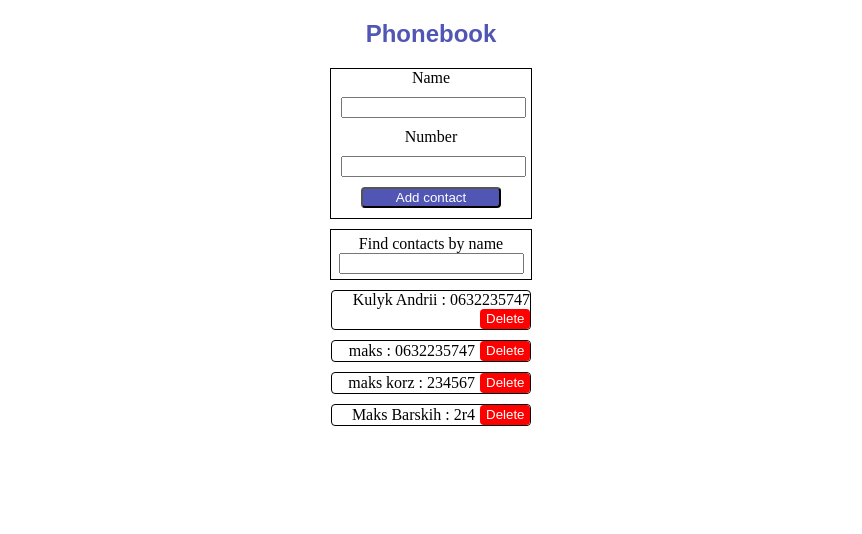
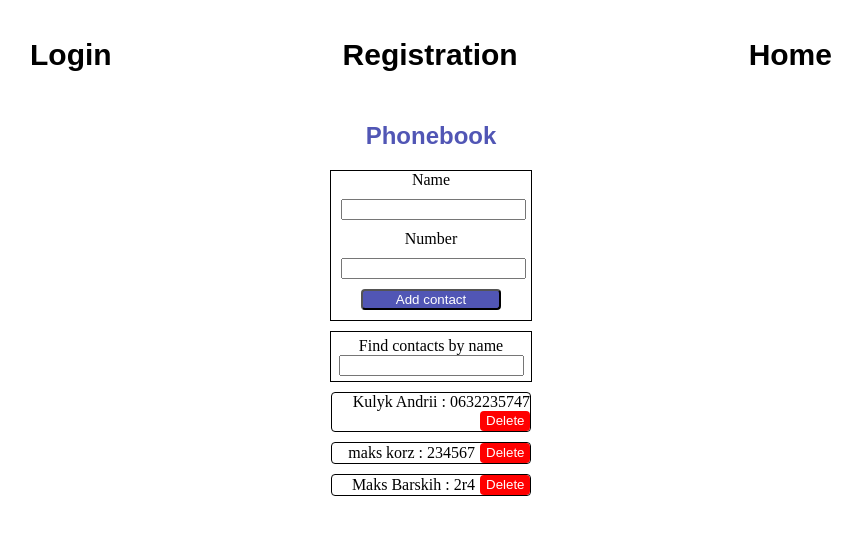
Before and after one commit to kyluk5/goit-react-hw-08-phonebook, a React (Create React App) app: page / in a window 1280 px wide. Shown: the top 534 px of the page, without its empty margins (209-1071 px from the left). Built offline with nearby package versions, Linux system fonts and the light colour scheme; data requests are answered from the project's data file.

Commit message:
componet registration half done

```diff
--- a/server/db.json
+++ b/server/db.json
@@ -4,11 +4,6 @@
       "name": "Kulyk Andrii ",
       "number": "0632235747",
       "id": 1
-    },
-    {
-      "name": "maks",
-      "number": "0632235747",
-      "id": 3
     },
     {
       "name": "maks korz",
--- a/src/Containers/Home/Home.css
+++ b/src/Containers/Home/Home.css
@@ -1 +1,49 @@
-/* your css code */
+.alert {
+    position: absolute;
+    left: 43%;
+    top: 6%;
+    background-color: red;
+    width: 150px;
+    color: white;
+    border-radius: 4px;
+}
+
+.alert-enter-active {
+    animation: task 800ms ease-in alternate-reverse;
+}
+
+@keyframes task {
+    0% {
+        transform: translateX(0);
+    }
+
+    30% {
+        opacity: 0.7;
+        transform: translateX(30px);
+    }
+
+    100% {
+        opacity: 0;
+        transform: translateX(-200px);
+    }
+}
+
+.alert-exit-active {
+    animation: taskBack 800ms ease-in;
+}
+
+@keyframes taskBack {
+    0% {
+        transform: translateX(0);
+    }
+
+    30% {
+        opacity: 0.7;
+        transform: translateX(30px);
+    }
+
+    100% {
+        opacity: 0;
+        transform: translateX(-200px);
+    }
+}
--- a/src/Containers/Home/Home.js
+++ b/src/Containers/Home/Home.js
@@ -1,19 +1,95 @@
-import React from 'react';
-import PropTypes from 'prop-types';
-//import { Test } from './Home.styles';
+import React, { Component } from "react";
+import { connect } from "react-redux";
+import {
+  addContact,
+  getContact,
+} from "../../redux/operations/contactsOperations";
+import PfoneForm from "../../components/PhoneForm/PhoneForm";
+import FindContact from "../../components/FindContact/FindContact";
+import { CSSTransition } from "react-transition-group";
+import "./Home.css";
+import { contactsSelector } from "../../redux/selectors/contacts-selectors";
 
-const Home = (props) => (
-  <div className="HomeWrapper">
-    Test content
-  </div>
-);
+class Home extends Component {
+  state = {
+    name: "",
+    number: "",
+    value: false,
+  };
 
-Home.propTypes = {
-  // bla: PropTypes.string,
+  contactInputValue = ({ target }) => {
+    const { name, value } = target;
+    this.setState({
+      [name]: value,
+    });
+  };
+
+  submitForm = (e) => {
+    e.preventDefault();
+    const { name, number, value } = this.state;
+    if (this.props.contacts.find((item) => item.name === this.state.name)) {
+      this.toggle(value);
+      return;
+    }
+
+    this.props.addContact(name, number);
+
+    this.setState({
+      name: "",
+      number: "",
+    });
+  };
+
+  toggle = (status) => {
+    this.setState({
+      value: !status,
+    });
+  };
+
+  componentDidMount() {
+    this.props.getContact();
+  }
+
+  render() {
+    const { name, number, value } = this.state;
+    const test = () => {
+      this.toggle(true);
+    };
+
+    return (
+      <>
+        <CSSTransition
+          in={value}
+          classNames="alert"
+          timeout={500}
+          mountOnEnter
+          unmountOnExit
+        >
+          <button
+            className="alert"
+            onClick={test}
+          >{`${name} alredy exist`}</button>
+        </CSSTransition>
+
+        <PfoneForm
+          submitForm={this.submitForm}
+          name={name}
+          contactInputValue={this.contactInputValue}
+          number={number}
+        />
+        <FindContact />
+      </>
+    );
+  }
+}
+
+const mapStateToProps = (state) => ({
+  contacts: contactsSelector(state),
+});
+
+const mapDispatchToProps = {
+  addContact,
+  getContact,
 };
 
-Home.defaultProps = {
-  // bla: 'test',
-};
-
-export default Home;
+export default connect(mapStateToProps, mapDispatchToProps)(Home);
--- a/src/Containers/Registration/Registration.css
+++ b/src/Containers/Registration/Registration.css
@@ -1 +1,30 @@
-/* your css code */
+.registration-title {
+    text-align: center;
+}
+
+.registration-form {
+    text-align: -webkit-center;
+}
+
+.reginstration-input {
+    text-align: center;
+    display: flex;
+    min-width: 500px;
+    min-height: 30px;
+    margin-bottom: 30px;
+}
+
+.registaration-button {
+    display: block;
+    margin: 0 auto;
+    min-width: 500px;
+    min-height: 30px;
+    border-radius: 4px;
+    background-color: blueviolet;
+    color: white;
+
+}
+
+.log-in {
+    text-align: center;
+}
--- a/src/Containers/Registration/Registration.js
+++ b/src/Containers/Registration/Registration.js
@@ -1,11 +1,27 @@
-import React from 'react';
-import PropTypes from 'prop-types';
-//import { Test } from './Registration.styles';
+import React from "react";
+import { navigation } from "../navigation";
+// import PropTypes from 'prop-types';
+import "./Registration.css";
+import { NavLink } from "react-router-dom";
 
 const Registration = (props) => (
-  <div className="RegistrationWrapper">
-    Test content
-  </div>
+  <>
+    <h1 className="registration-title">Registration</h1>
+    <form className="registration-form">
+      <input type="name" placeholder="name" className="reginstration-input" />
+      <input type="email" placeholder="email" className="reginstration-input" />
+      <input
+        type="password"
+        placeholder="password"
+        className="reginstration-input"
+      />
+    </form>
+    <button className="registaration-button">Registration</button>
+    <p className="log-in">
+      If you alredy have account, please{" "}
+      <NavLink to={navigation.login}>Log In</NavLink>
+    </p>
+  </>
 );
 
 Registration.propTypes = {
--- a/src/components/App/App.css
+++ /dev/null
@@ -1,49 +0,0 @@
-.alert {
-    position: absolute;
-    left: 43%;
-    top: 6%;
-    background-color: red;
-    width: 150px;
-    color: white;
-    border-radius: 4px;
-}
-
-.alert-enter-active {
-    animation: task 800ms ease-in alternate-reverse;
-}
-
-@keyframes task {
-    0% {
-        transform: translateX(0);
-    }
-
-    30% {
-        opacity: 0.7;
-        transform: translateX(30px);
-    }
-
-    100% {
-        opacity: 0;
-        transform: translateX(-200px);
-    }
-}
-
-.alert-exit-active {
-    animation: taskBack 800ms ease-in;
-}
-
-@keyframes taskBack {
-    0% {
-        transform: translateX(0);
-    }
-
-    30% {
-        opacity: 0.7;
-        transform: translateX(30px);
-    }
-
-    100% {
-        opacity: 0;
-        transform: translateX(-200px);
-    }
-}
--- a/src/components/App/App.js
+++ b/src/components/App/App.js
@@ -1,95 +1,24 @@
 import React, { Component } from "react";
-import { connect } from "react-redux";
-import {
-  addContact,
-  getContact,
-} from "../../redux/operations/contactsOperations";
-import PfoneForm from "../PhoneForm/PhoneForm";
-import FindContact from "../FindContact/FindContact";
-import { CSSTransition } from "react-transition-group";
-import "./App.css";
-import { contactsSelector } from "../../redux/selectors/contacts-selectors";
+import Header from "../Header/Header";
+import Home from "../../Containers/Home/Home";
+import Login from "../../Containers/Login/Login";
+import Registration from "../../Containers/Registration/Registration";
+import { Switch, Route } from "react-router-dom";
+import { navigation } from "../../Containers/navigation";
 
 class App extends Component {
-  state = {
-    name: "",
-    number: "",
-    value: false,
-  };
-
-  contactInputValue = ({ target }) => {
-    const { name, value } = target;
-    this.setState({
-      [name]: value,
-    });
-  };
-
-  submitForm = (e) => {
-    e.preventDefault();
-    const { name, number, value } = this.state;
-    if (this.props.contacts.find((item) => item.name === this.state.name)) {
-      this.toggle(value);
-      return;
-    }
-
-    this.props.addContact(name, number);
-
-    this.setState({
-      name: "",
-      number: "",
-    });
-  };
-
-  toggle = (status) => {
-    this.setState({
-      value: !status,
-    });
-  };
-
-  componentDidMount() {
-    this.props.getContact();
-  }
-
   render() {
-    const { name, number, value } = this.state;
-    const test = () => {
-      this.toggle(true);
-    };
-
     return (
       <>
-        <CSSTransition
-          in={value}
-          classNames="alert"
-          timeout={500}
-          mountOnEnter
-          unmountOnExit
-        >
-          <button
-            className="alert"
-            onClick={test}
-          >{`${name} alredy exist`}</button>
-        </CSSTransition>
-
-        <PfoneForm
-          submitForm={this.submitForm}
-          name={name}
-          contactInputValue={this.contactInputValue}
-          number={number}
-        />
-        <FindContact />
+        <Header />
+        <Switch>
+          <Route exact path={navigation.home} component={Home} />
+          <Route path={navigation.login} component={Login} />
+          <Route path={navigation.registration} component={Registration} />
+        </Switch>
       </>
     );
   }
 }
 
-const mapStateToProps = (state) => ({
-  contacts: contactsSelector(state),
-});
-
-const mapDispatchToProps = {
-  addContact,
-  getContact,
-};
-
-export default connect(mapStateToProps, mapDispatchToProps)(App);
+export default App;
--- a/src/components/Header/Header.css
+++ b/src/components/Header/Header.css
@@ -1 +1,13 @@
-/* your css code */
+.main-nav {
+    display: flex;
+    justify-content: space-evenly;
+    padding: 30px 0 30px;
+}
+
+.nav-link {
+    text-decoration: none;
+    font-size: 30px;
+    font-weight: 700;
+    font-family: sans-serif;
+    color: black;
+}
--- a/src/components/Header/Header.js
+++ b/src/components/Header/Header.js
@@ -1,23 +1,23 @@
 import React from "react";
-import PropTypes from "prop-types";
+// import PropTypes from "prop-types";
 import "./Header.css";
 import { NavLink } from "react-router-dom";
-import { navigation } from "../../../../BC_21_React/src/constants";
+import { navigation } from "../../Containers/navigation";
 
 const Header = (props) => (
-  <heade>
-    <nav>
+  <header>
+    <nav className="main-nav">
       <NavLink to={navigation.login} className="nav-link">
         Login
       </NavLink>
       <NavLink to={navigation.registration} className="nav-link">
-        Register
+        Registration
       </NavLink>
       <NavLink to={navigation.home} className="nav-link">
         Home
       </NavLink>
     </nav>
-  </heade>
+  </header>
 );
 
 Header.propTypes = {
--- a/src/index.js
+++ b/src/index.js
@@ -3,10 +3,13 @@ import ReactDOM from "react-dom";
 import { Provider } from "react-redux";
 import App from "./components/App/App";
 import store from "./redux/store";
+import { BrowserRouter } from "react-router-dom";
 
 ReactDOM.render(
   <Provider store={store}>
-    <App />
+    <BrowserRouter>
+      <App />
+    </BrowserRouter>
   </Provider>,
   document.getElementById("root")
 );
```
Also changed, not shown: src/Containers/Login/Login.js (+3 -7 lines), src/Containers/navigation.js (renamed from src/components/navigation.js).
